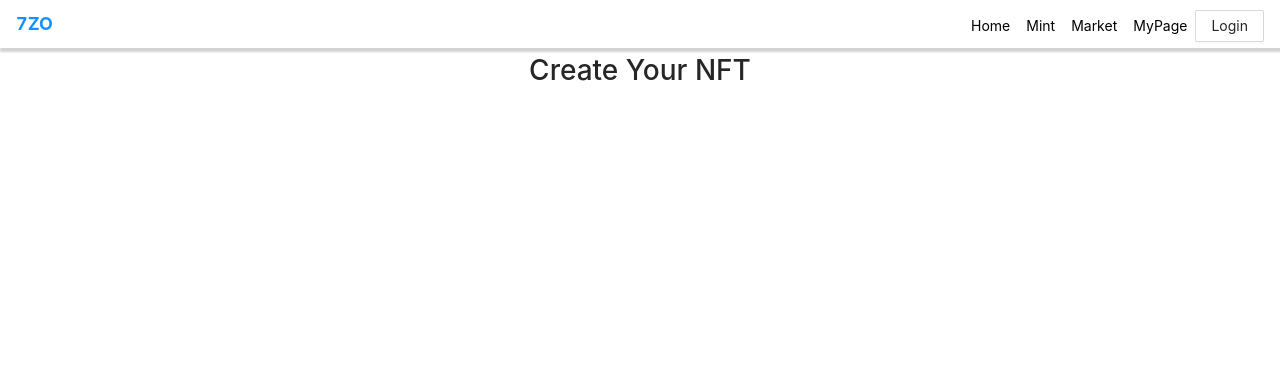
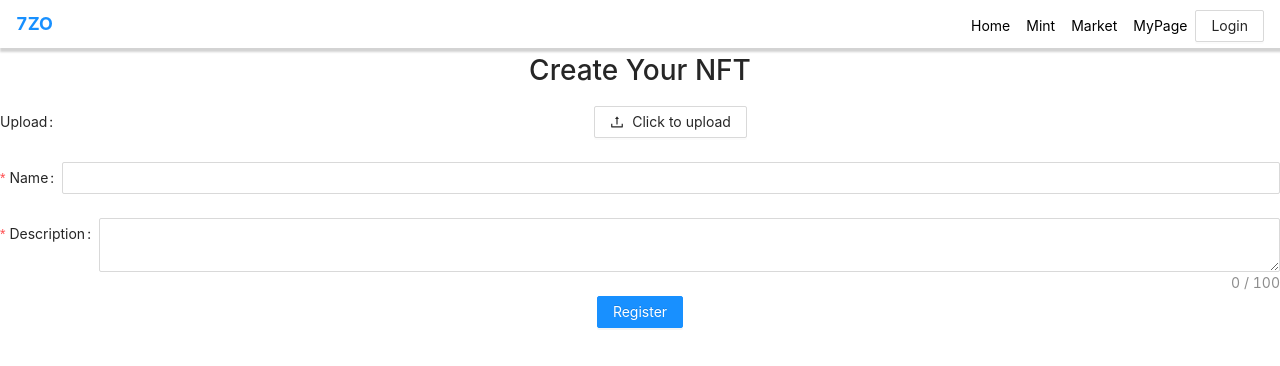
Before and after one commit to apfl99/BEB-06-SECOND-7ZO, a React (Create React App) app in the folder client/: page /MintNFT in a window 1280 px wide. Shown: the top 366 px of the page. Built offline with nearby package versions, Linux system fonts and the light colour scheme.

Commit message:
mint 페잊 틀 잡기

```diff
--- a/client/src/pages/token/MintNFT.js
+++ b/client/src/pages/token/MintNFT.js
@@ -1,10 +1,76 @@
+import { UploadOutlined } from '@ant-design/icons';
+import {
+  Button,
+  Upload,
+  Form,
+  Input,
 
+} from 'antd';
 
 function MintNFT() {
+
+  const onFinish = (values) => {
+    console.log(values);
+  };
+  const normFile = (e) => {
+    console.log('Upload event:', e);
+    if (Array.isArray(e)) {
+      return e;
+    }
+    return e?.fileList;
+  };
   return (
-    <header>
+    <div>
       <h1>Create Your NFT</h1>
-    </header>
+      <Form
+        name="validate_other"
+        onFinish={onFinish}
+      >
+        {/*이미지 업로드 파트 */}
+        <Form.Item
+          name="upload"
+          label="Upload"
+          valuePropName="fileList"
+          getValueFromEvent={normFile}
+        >
+          <Upload name="image" action="/upload.do" listType="picture" maxCount={1}>
+            <Button icon={<UploadOutlined />}>Click to upload</Button>
+          </Upload>
+        </Form.Item>
+        {/*이름 파트 */}
+        <Form.Item
+          name="name"
+          label="Name"
+          rules={[
+            {
+              required: true,
+              message: 'Please input NFT name!',
+              whitespace: true,
+            },
+          ]}
+        >
+          <Input />
+        </Form.Item>
+        {/*설명 파트 */}
+        <Form.Item
+          name="description"
+          label="Description"
+          rules={[
+            {
+              required: true,
+              message: 'Please input description',
+            },
+          ]}
+        >
+          <Input.TextArea showCount maxLength={100} />
+        </Form.Item>
+        <Form.Item >
+          <Button type="primary" htmlType="submit">
+            Register
+          </Button>
+        </Form.Item>
+      </Form>
+    </div>
   )
 }
 
```
